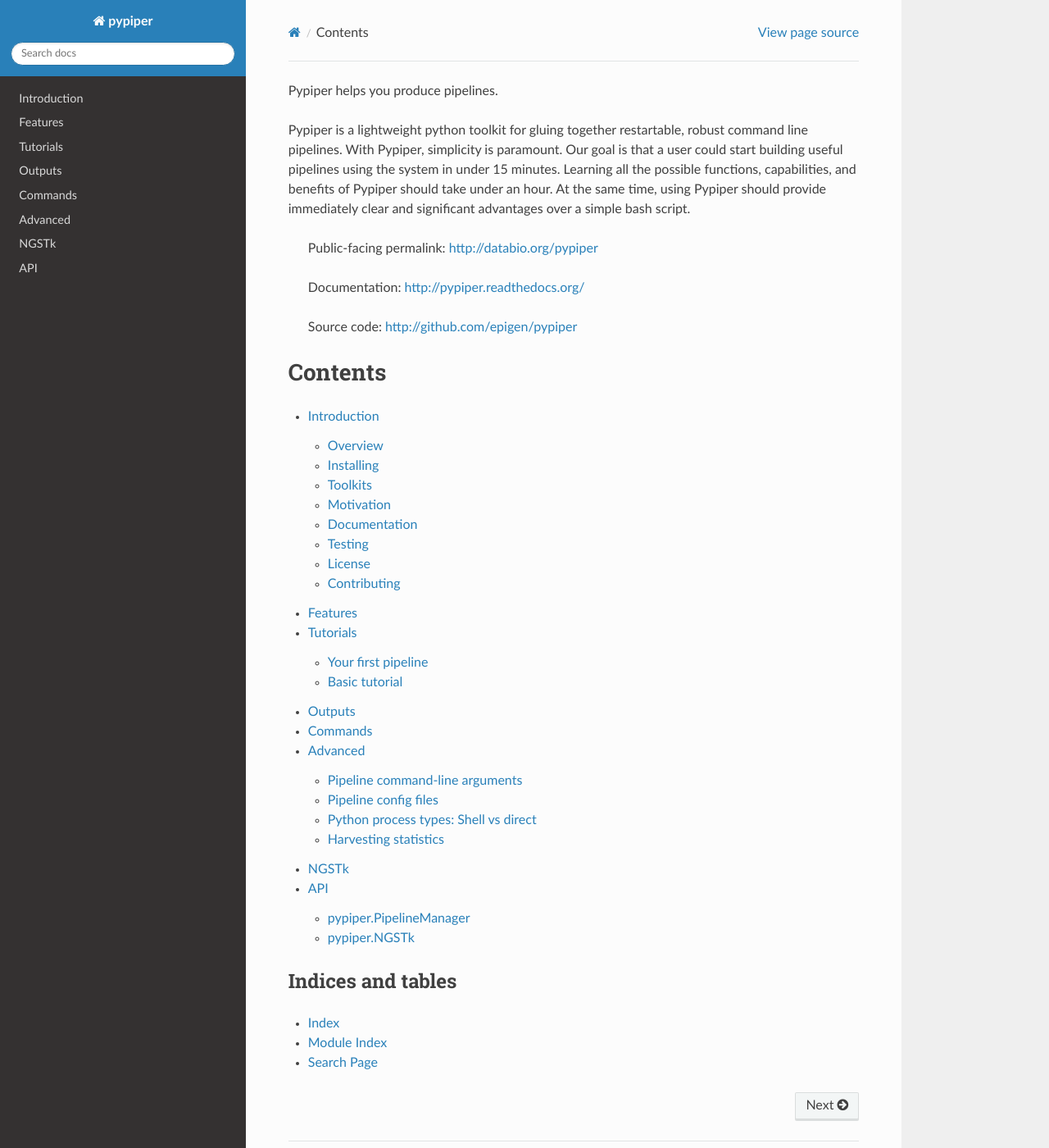
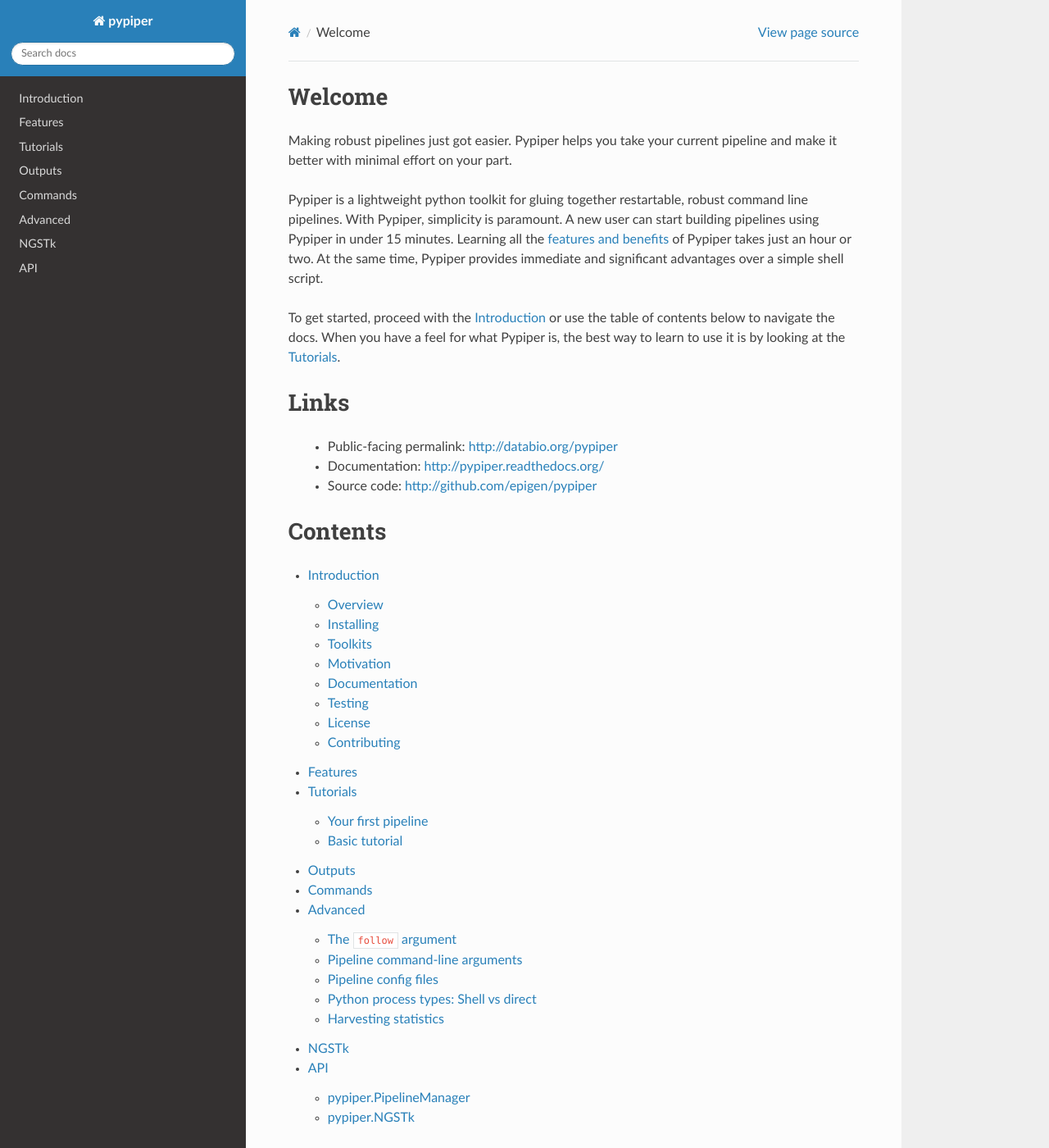
Before and after one commit to databio/pypiper, a Sphinx documentation site: the page built from doc/source/index.rst, in a window 1280 px wide and 1400 px high. Shown: the whole window at 82% size. Built offline with Sphinx 7.4.7 and the Read the Docs theme 2.0.0, drawn with Linux system fonts in a browser that asks for light colours.

Commit message:
doc update

```diff
--- a/doc/source/index.rst
+++ b/doc/source/index.rst
@@ -1,12 +1,16 @@
 
-Pypiper helps you produce pipelines.
+Welcome
+^^^^^^^^
+
+Making robust pipelines just got easier. Pypiper helps you take your current pipeline and make it better with minimal effort on your part.
 
 Pypiper is a lightweight python toolkit for gluing together restartable, robust
-command line pipelines. With Pypiper, simplicity is paramount. Our goal is that
-a user could start building useful pipelines using the system in under 15 minutes.
-Learning all the possible functions, capabilities, and benefits of Pypiper should
-take under an hour. At the same time, using Pypiper should provide immediately clear
-and significant advantages over a simple bash script.
+command line pipelines. With Pypiper, simplicity is paramount. A new user can start building pipelines using Pypiper in under 15 minutes. Learning all the :doc:`features and  benefits <features>` of Pypiper takes just an hour or two. At the same time, Pypiper provides immediate and significant advantages over a simple shell script.
+
+To get started, proceed with the :doc:`Introduction <intro>` or use the table of contents below to navigate the docs. When you have a feel for what Pypiper is, the best way to learn to use it is by looking at the :doc:`Tutorials <tutorials>`.
+
+Links
+^^^^^^^^
 
  * Public-facing permalink: http://databio.org/pypiper
  * Documentation: http://pypiper.readthedocs.org/
```
Also changed, not shown: doc/source/advanced.rst (+10 -0 lines), doc/source/outputs.rst (+9 -5 lines).
